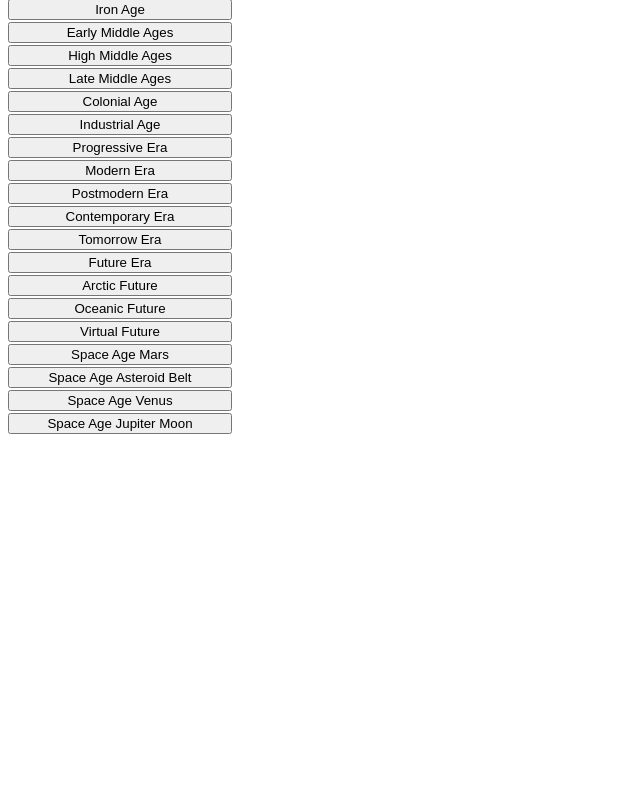
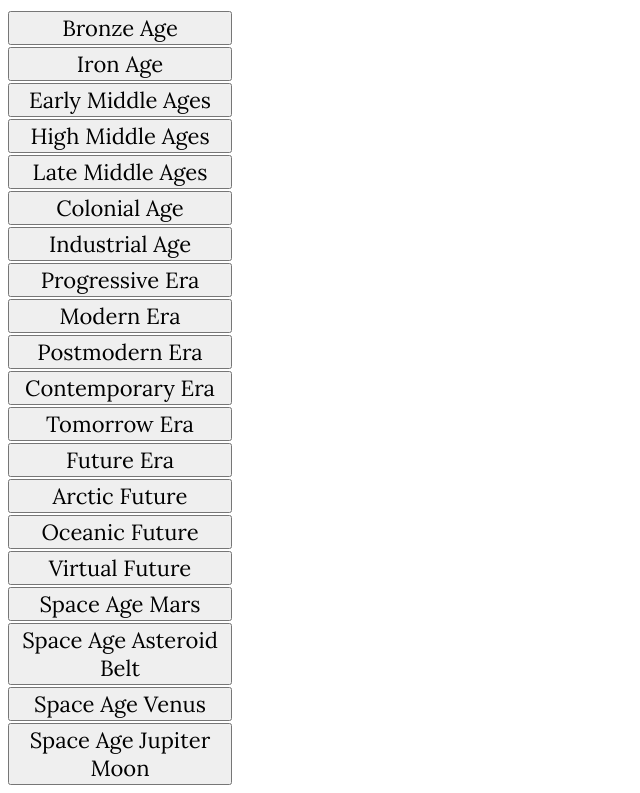
Before and after one commit to shirha/foe-goods, a plain HTML site: page index.html in a window 1280 px wide. Shown: the part 104-897 px from the top of the page, without its empty margins (0-640 px from the left). Before the commit the page ends 800 px from the top, so only its background shows below. Drawn offline with Linux system fonts and the light colour scheme.

Commit message:
initial commit

```diff
--- a/index.html
+++ b/index.html
@@ -6,6 +6,12 @@
   <meta name="mobile-web-app-capable" content="yes">
   <title>Resource Tracker</title>
   <style>
+  @font-face {
+    font-family: "Lora";
+    src: url("Lora-Regular.ttf");}
+  *:not(h1) {
+    font-family: "Lora";
+    font-size: 22px;}
     label,button {display: block;}
     button,input {margin-top: 2px;}
     tr:nth-child(even) td:nth-child(2) {background: #f4f4f4;}
```
